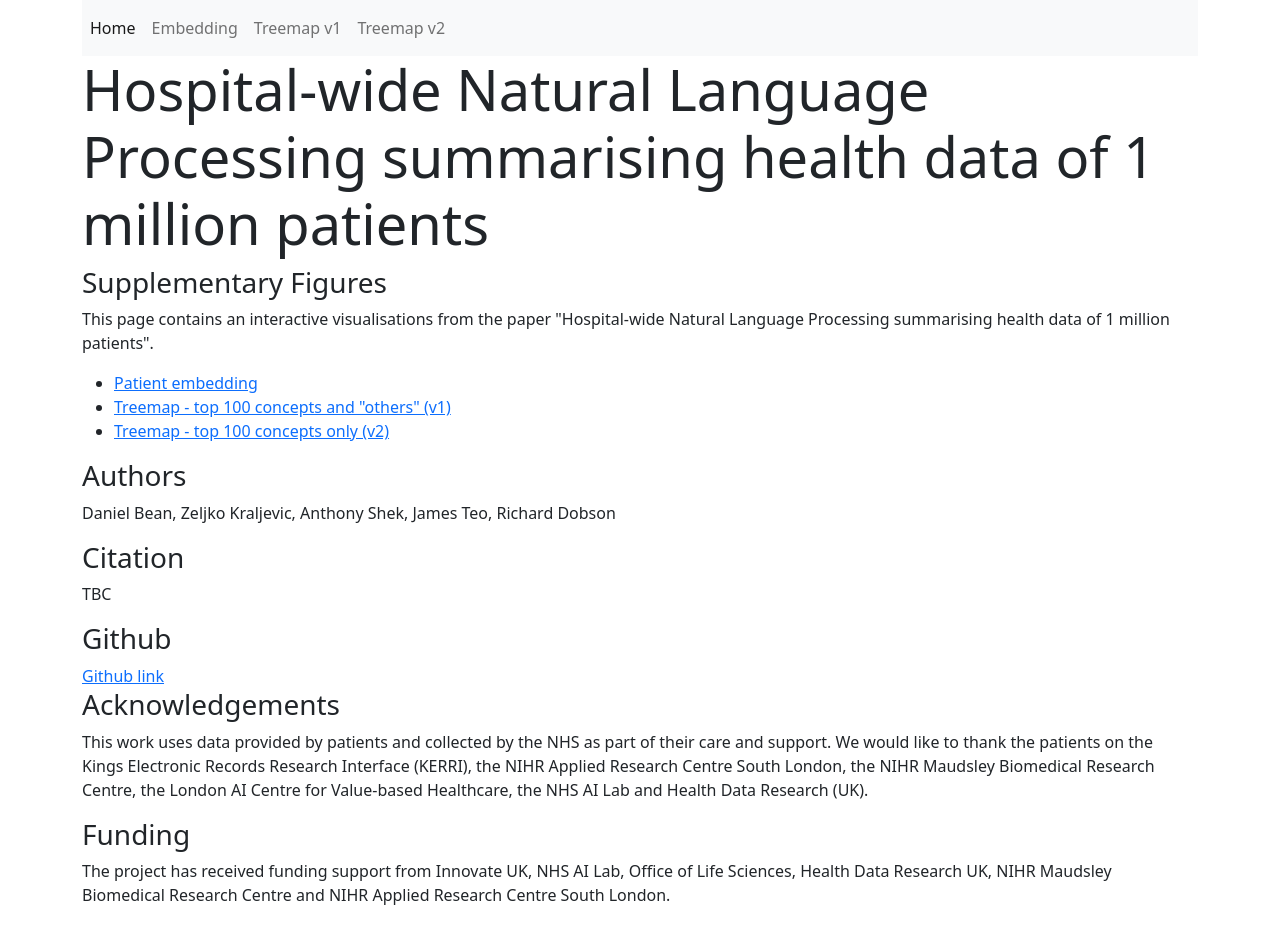
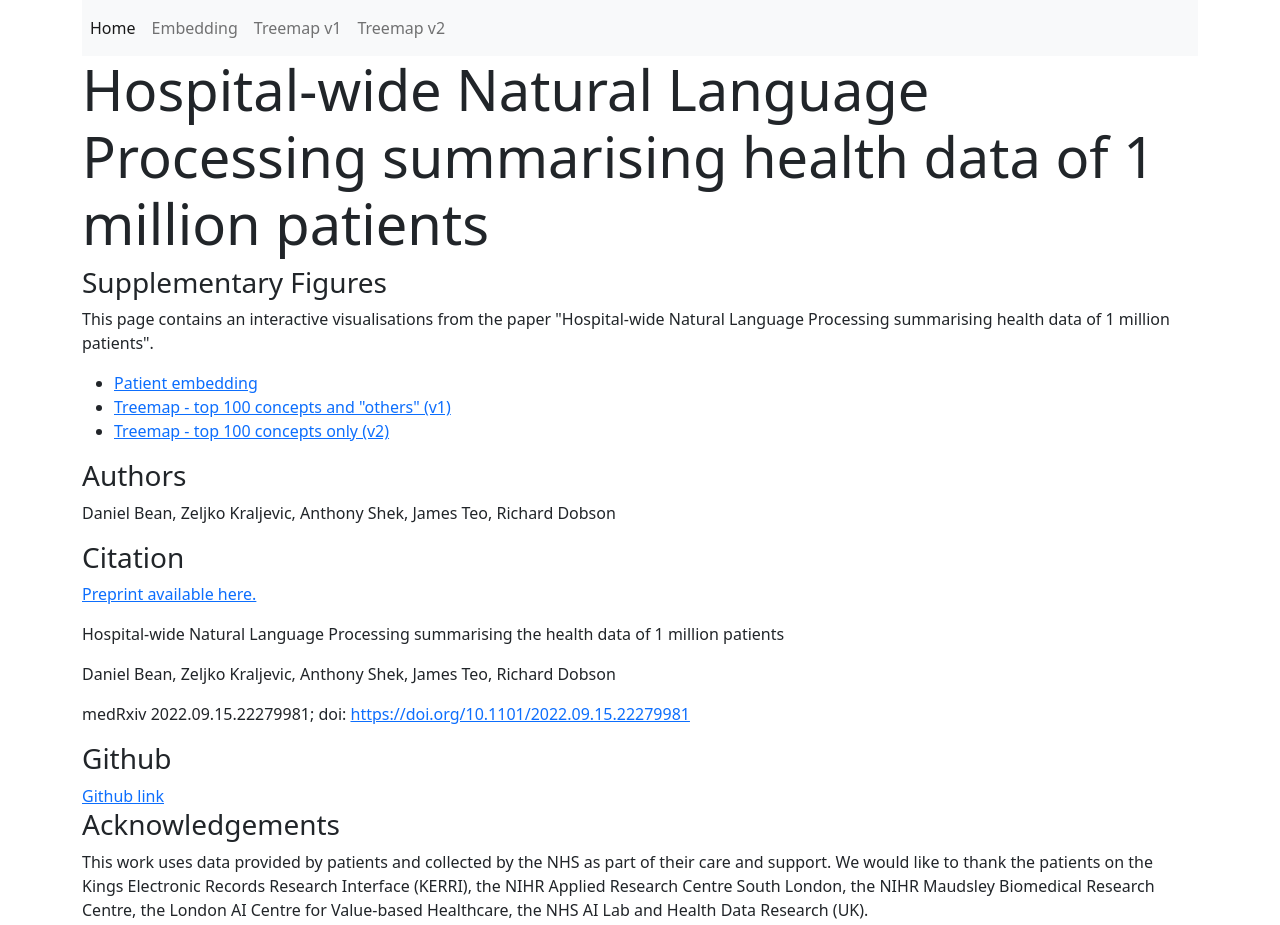
Before and after one commit to KHP-Informatics/NLP-embedding-visualisation, a plain HTML site: page index.html in a window 1280 px wide. Shown: the top 925 px of the page. Drawn offline with nearby package versions, Linux system fonts and the light colour scheme.

Commit message:
add links to preprint

```diff
--- a/index.html
+++ b/index.html
@@ -43,7 +43,15 @@
 			<p>Daniel Bean, Zeljko Kraljevic, Anthony Shek, James Teo, Richard Dobson</p>
 
 			<h3>Citation</h3>
-			<p>TBC</p>
+			<p><a href="https://www.medrxiv.org/content/10.1101/2022.09.15.22279981v2">Preprint available here.</a></p>
+			<p>
+				Hospital-wide Natural Language Processing summarising the health data of 1 million patients
+			</p>
+			<p>
+			Daniel Bean, Zeljko Kraljevic, Anthony Shek, James Teo, Richard Dobson
+			</p><p>
+			medRxiv 2022.09.15.22279981; doi: <a href="https://doi.org/10.1101/2022.09.15.22279981">https://doi.org/10.1101/2022.09.15.22279981</a>
+			</p>
 
 			<h3>Github</h3>
 			<a href="https://github.com/KHP-Informatics/NLP-embedding-visualisation">Github link</a>
```
Also changed, not shown: 1 other file.
